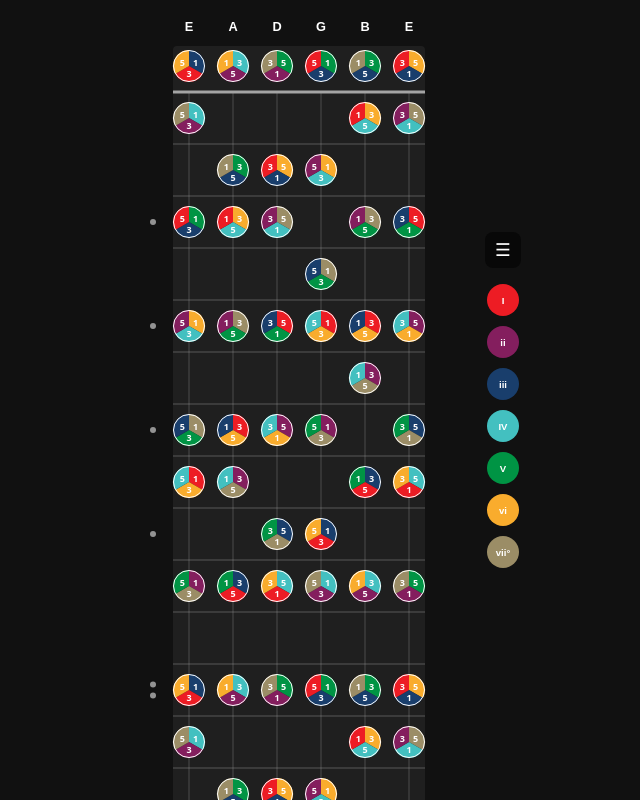
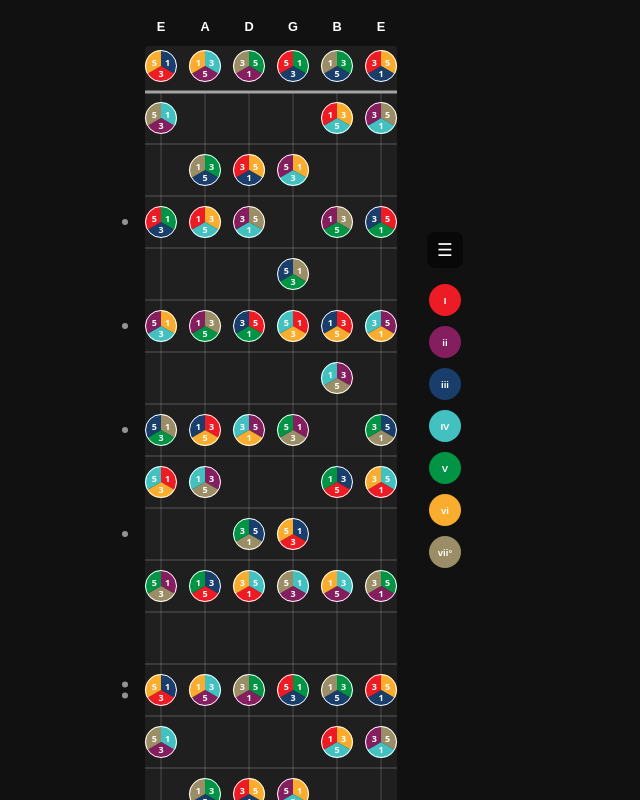
Before and after one commit to radonjaws/GVL-Web, a Vue app: page / in a window 1280 px wide. Shown: the whole page, without its empty margins (351-991 px from the left). Built offline with nearby package versions, Linux system fonts and the light colour scheme.

Commit message:
Update App.vue
Control position fix

```diff
--- a/src/App.vue
+++ b/src/App.vue
@@ -155,12 +155,11 @@ function degreeCircleStyle(degreeIndex: number) {
 }
 
 /* ── Center wrapper ───────────────────────────────────────────────── */
-/* Width is driven by fretboard SVG content; wrapper is centered. */
-/* Right controls hang off the right side via position:absolute.  */
+/* Flex row: fretboard + controls side-by-side, whole unit centered. */
 .center-wrapper {
-  position: relative;
   display: flex;
-  flex-direction: column;
+  flex-direction: row;
+  align-items: stretch;
   height: 100svh;
   flex-shrink: 0;
 }
@@ -169,7 +168,7 @@ function degreeCircleStyle(degreeIndex: number) {
 .fretboard-column {
   display: flex;
   flex-direction: column;
-  flex: 1;
+  flex-shrink: 0;
   overflow: hidden;
 }
 
@@ -206,17 +205,15 @@ function degreeCircleStyle(degreeIndex: number) {
 }
 
 /* ── Right controls ───────────────────────────────────────────────── */
-/* Positioned 50px to the right of the fretboard column.            */
+/* Inline flex item, 20px gap from fretboard. Whole row is centered. */
 .right-controls {
-  position: absolute;
-  left: calc(100% + 50px);
-  top: 0;
-  bottom: 0;
   display: flex;
   flex-direction: column;
   align-items: center;
   justify-content: center;
+  flex-shrink: 0;
   gap: 16px;
+  margin-left: 20px;
 }
 
 /* ── Degree sidebar ───────────────────────────────────────────────── */
```
